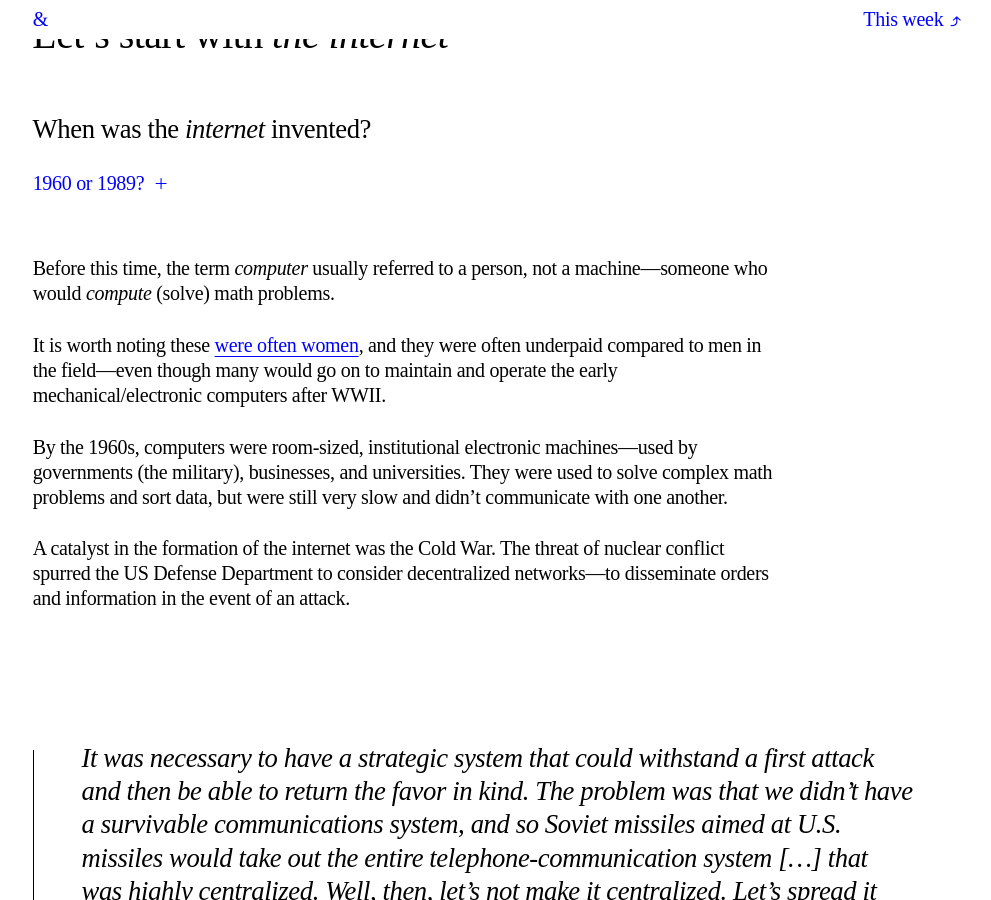
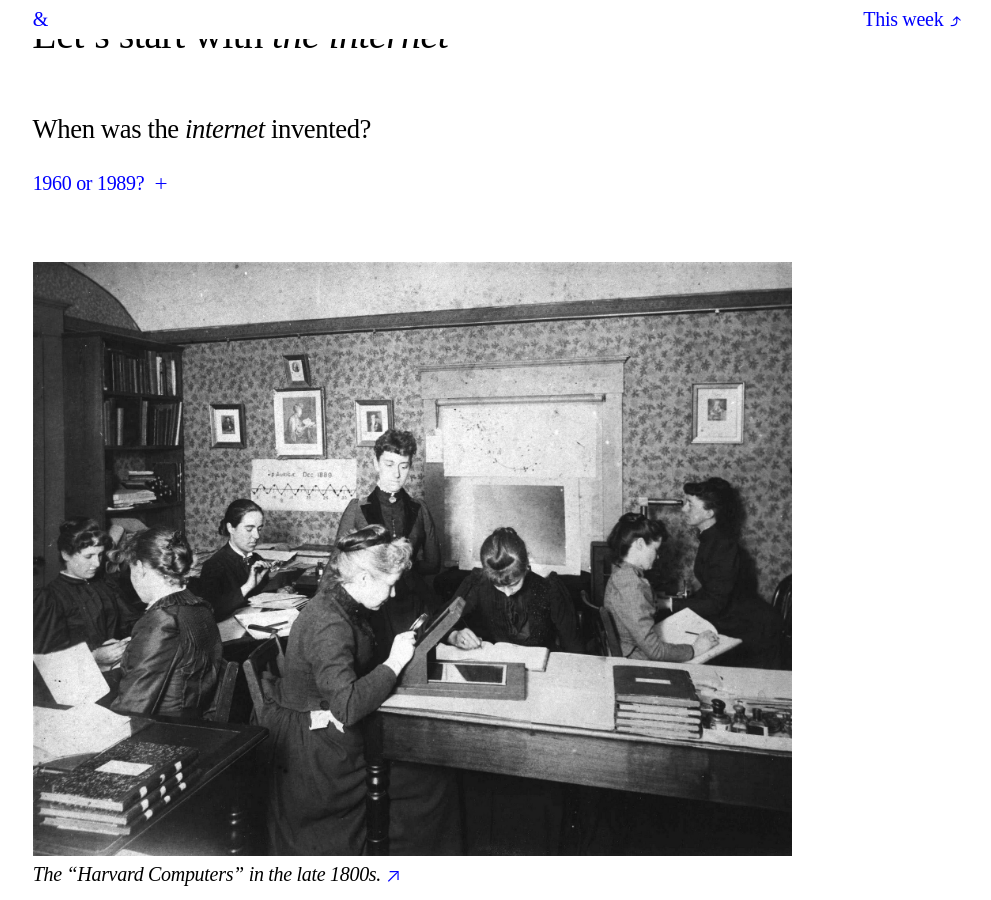
Before and after one commit to core-interaction/core-interaction.github.io, a Jekyll site: the page built from topic/everything/index.md, in a window 1280 px wide and 900 px high, scrolled down 408 px. Shown: the whole window, without its empty margins (143-1134 px from the left). Built offline with Jekyll 4.4.1, drawn with Linux system fonts in a browser that asks for light colours; some of the changed text lies outside the part shown.

Commit message:
First figure.

```diff
--- /dev/null
+++ b/_includes/figure.html
@@ -0,0 +1,13 @@
+<figure markdown="0">
+	<img src="{{ include.src }}">
+	{% if include.caption %}
+		<figcaption>
+			<p>
+				<em>{{ include.caption | markdownify | remove: '<p>' | remove: '</p>' }}</em>
+				{% if include.credit %}
+					<a href="{{ include.credit}}"><span class="icon--sf center--x">↗</span></a>
+				{% endif %}
+			</p>
+		</figcaption>
+	{% endif %}
+</figure>
--- a/assets/styles/_markdown.scss
+++ b/assets/styles/_markdown.scss
@@ -176,6 +176,7 @@
 
 
 
+	// Open/close details/summary.
 	details {
 		> summary {
 			@extend %link--element;
@@ -212,7 +213,36 @@
 
 
 
-	// Link list from an include.
+	// Images!
+	figure {
+		--margin--top: calc(var(--margin--vertical) * 2);
+
+		display:        flex;
+		flex-direction: column;
+		width:          fit-content;
+
+		> img { max-height: 66vh }
+
+		> figcaption {
+			margin-top: var(--typography--between);
+
+			> p > a {
+				@extend %font--underline--disable;
+
+				span:not(._) { margin-left: initial }
+			}
+		}
+
+		+ * {
+			--margin--top:           calc(var(--margin--vertical) * 2);
+			--margin--top--previous: calc(var(--margin--vertical) * 2);
+
+			+ * { --margin--top--previous: calc(var(--margin--vertical) * 2) }
+		}
+	}
+
+
+
 	aside {
 		@extend %type--layout;
 
--- a/topic/everything/index.md
+++ b/topic/everything/index.md
@@ -18,11 +18,13 @@ TODO: Images, “slides”, acronyms, more links?
 
 {% include details.html summary='1960 or 1989?' content='1960!' %}
 
-{% comment %} Women computers. {% endcomment %}
+
+
+{% include figure.html src='harvard.jpg' caption='The “Harvard Computers” in the late 1800s.' credit='https://en.wikipedia.org/wiki/Harvard_Computers#/media/File:Astronomer_Edward_Charles_Pickering%27s_Harvard_computers.jpg' %}
 
 Before this time, the term *computer* usually referred to a person, not a machine—someone who would *compute* (solve) math problems.
 
-It is worth noting these [were often women](https://www.nytimes.com/2019/02/13/magazine/women-coding-computer-programming.html), and they were often underpaid compared to men in the field—even though many would go on to maintain and operate the early mechanical/electronic computers after WWII.
+It is worth noting these [were often women](https://www.nytimes.com/2019/02/13/magazine/women-coding-computer-programming.html), and they were underpaid compared to men in their field—and many would go on to operate the early mechanical/electronic computers.
 
 {% comment %} UNIVAC. {% endcomment %}
 
```
Also changed, not shown: other parts of topic/everything/index.md (+1 -1 lines), topic/everything/harvard.jpg (added).
